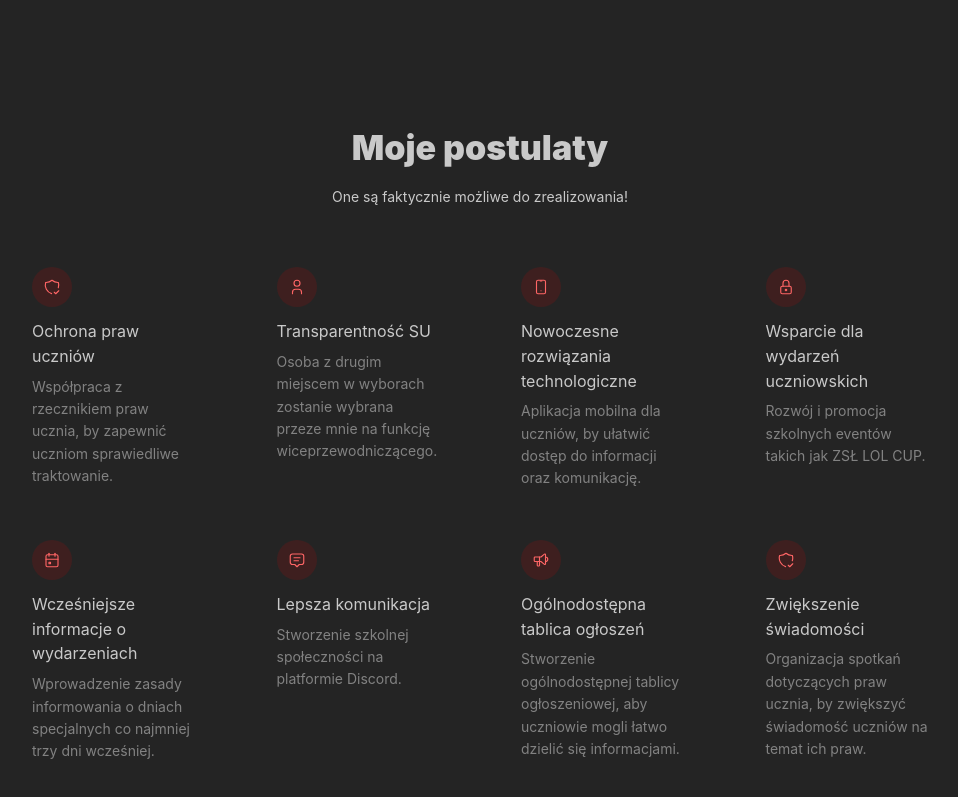
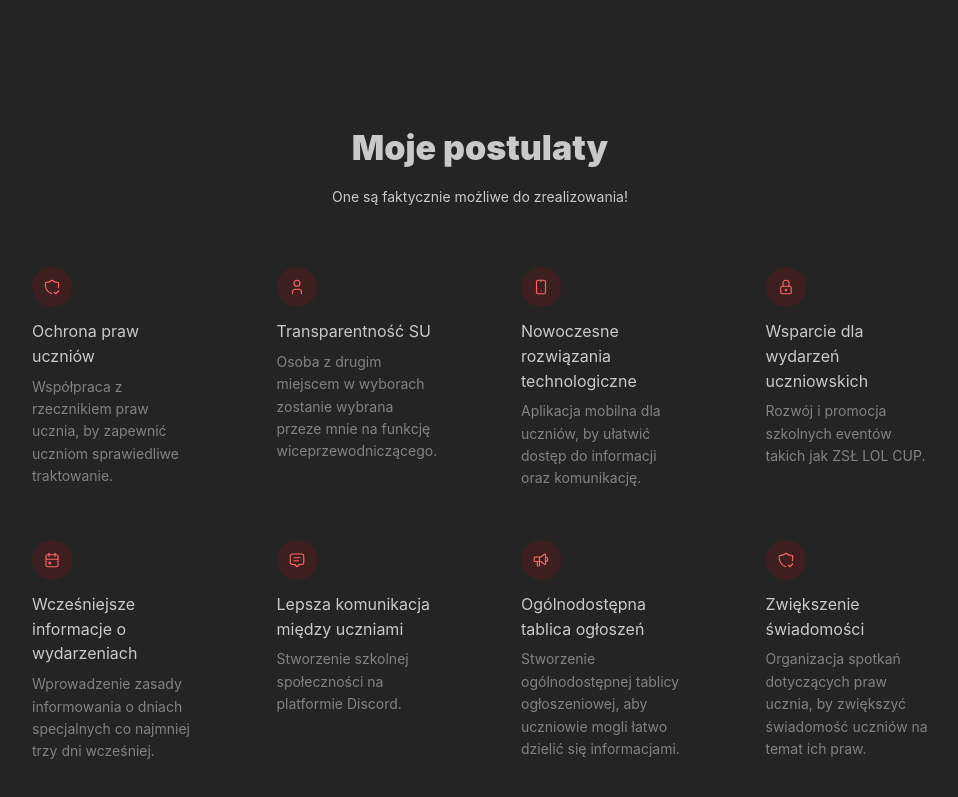
Before and after one commit to 4fra/zslgdansk, a Next.js app: page / in a window 1280 px wide. Shown: the part 714-1511 px from the top of the page, without its empty margins (160-1118 px from the left). Built offline with nearby package versions, Linux system fonts and the light colour scheme.

Commit message:
:lipstick: Edit the title because it looks better

```diff
--- a/src/components/FeaturesGrid/data/FeaturesData.ts
+++ b/src/components/FeaturesGrid/data/FeaturesData.ts
@@ -41,7 +41,7 @@ const FeaturesData = [
     },
     {
         icon: IconMessage2,
-        title: 'Lepsza komunikacja',
+        title: 'Lepsza komunikacja między uczniami',
         description:
             'Stworzenie szkolnej społeczności na platformie Discord.',
     },
```
